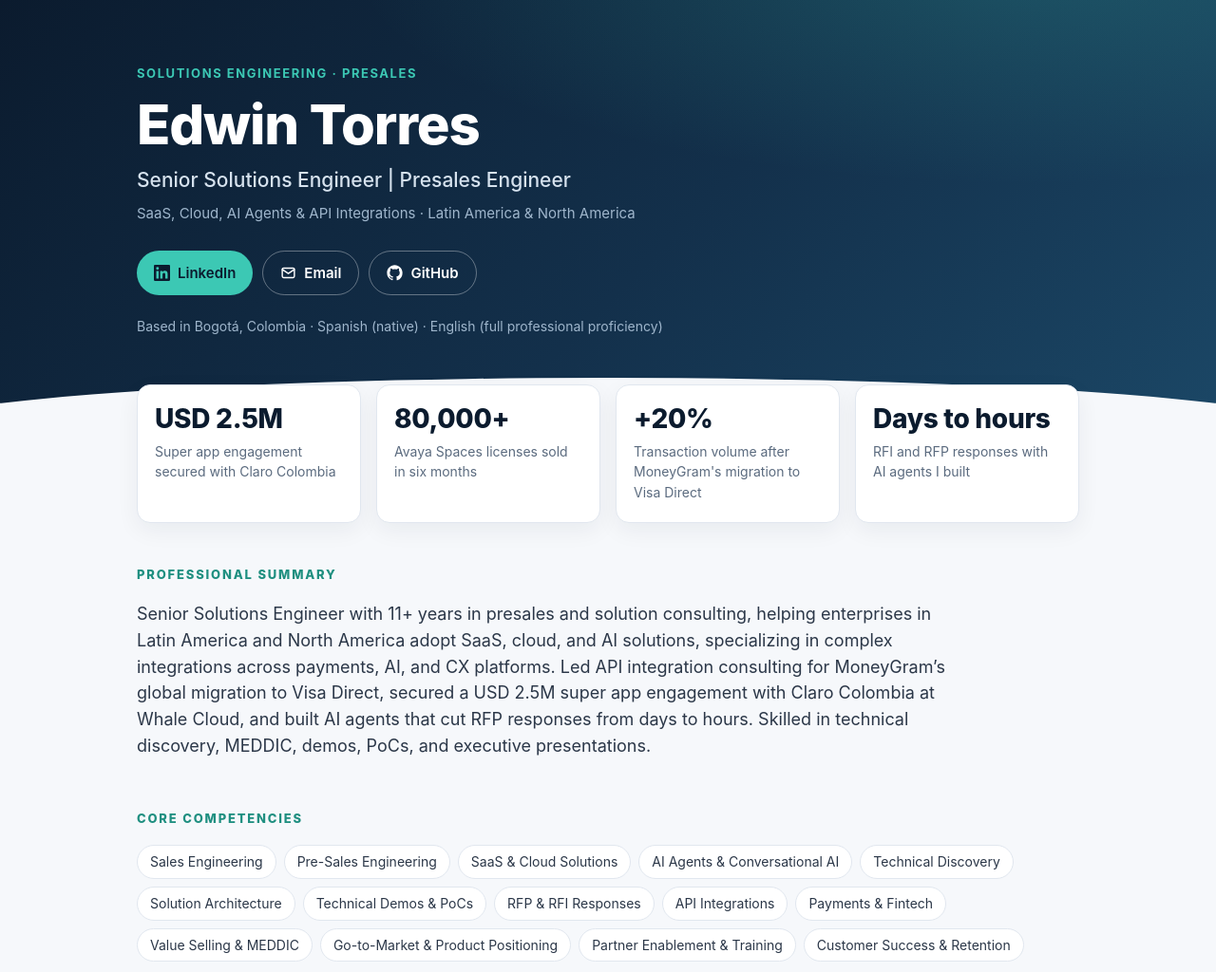
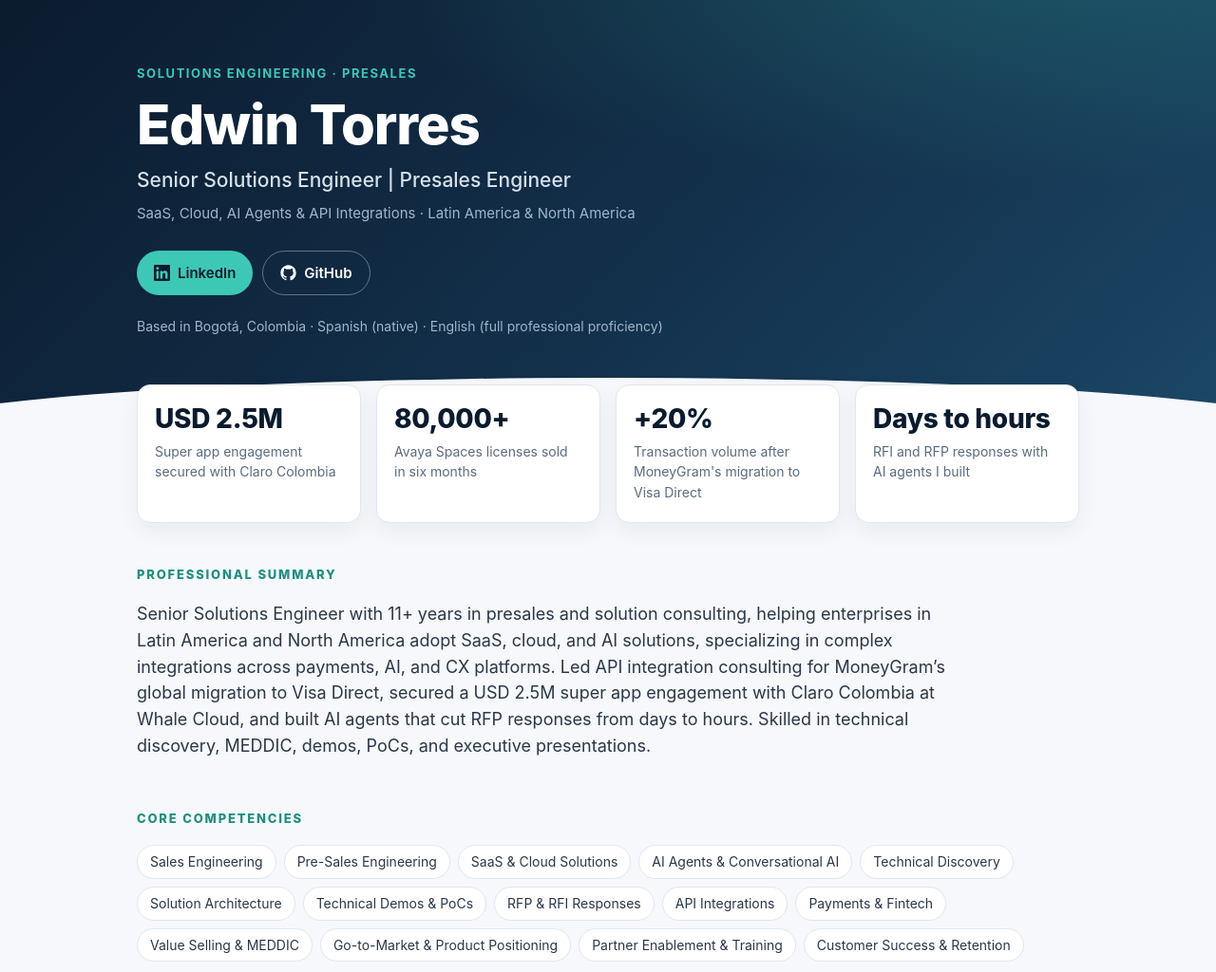
Before and after one commit to edwin-torres-gutierrez/edwin-torres-gutierrez.github.io, a plain HTML site: page index.html in a window 1280 px wide. Shown: the top 1024 px of the page at 95% size. Drawn offline with Linux system fonts and the light colour scheme.

Commit message:
Remove email from page
Co-Authored-By: Claude Opus 5.5 <noreply@anthropic.com>
Claude-Session: https://claude.ai/code/session_01PmZNgemv6KswYkJz1FW92w

```diff
--- a/index.html
+++ b/index.html
@@ -114,10 +114,6 @@
       <a class="btn primary" href="https://www.linkedin.com/in/edwin-torres-gutierrez" target="_blank" rel="noopener">
         <svg viewBox="0 0 24 24" fill="currentColor" aria-hidden="true"><path d="M20.45 20.45h-3.56v-5.57c0-1.33-.02-3.04-1.85-3.04-1.85 0-2.14 1.45-2.14 2.94v5.67H9.35V9h3.41v1.56h.05c.48-.9 1.64-1.85 3.37-1.85 3.6 0 4.27 2.37 4.27 5.46v6.28zM5.34 7.43a2.06 2.06 0 1 1 0-4.13 2.06 2.06 0 0 1 0 4.13zM7.12 20.45H3.56V9h3.56v11.45zM22.22 0H1.77C.79 0 0 .77 0 1.73v20.54C0 23.23.79 24 1.77 24h20.45c.98 0 1.78-.77 1.78-1.73V1.73C24 .77 23.2 0 22.22 0z"/></svg>
         LinkedIn
-      </a>
-      <a class="btn ghost" href="mailto:edwintorresguti@hotmail.com">
-        <svg viewBox="0 0 24 24" fill="none" stroke="currentColor" stroke-width="2" stroke-linecap="round" stroke-linejoin="round" aria-hidden="true"><rect x="3" y="5" width="18" height="14" rx="2"/><path d="m3 7 9 6 9-6"/></svg>
-        Email
       </a>
       <a class="btn ghost" href="https://github.com/edwin-torres-gutierrez" target="_blank" rel="noopener">
         <svg viewBox="0 0 24 24" fill="currentColor" aria-hidden="true"><path d="M12 .5C5.65.5.5 5.65.5 12a11.5 11.5 0 0 0 7.86 10.92c.58.1.79-.25.79-.56v-2c-3.2.7-3.87-1.37-3.87-1.37-.52-1.33-1.28-1.69-1.28-1.69-1.04-.71.08-.7.08-.7 1.15.08 1.76 1.19 1.76 1.19 1.03 1.76 2.69 1.25 3.35.96.1-.75.4-1.25.73-1.54-2.55-.29-5.24-1.28-5.24-5.68 0-1.25.45-2.28 1.19-3.08-.12-.29-.52-1.46.11-3.05 0 0 .97-.31 3.17 1.18a10.9 10.9 0 0 1 5.77 0c2.2-1.49 3.17-1.18 3.17-1.18.63 1.59.23 2.76.11 3.05.74.8 1.19 1.83 1.19 3.08 0 4.41-2.69 5.38-5.26 5.67.41.36.78 1.06.78 2.14v3.17c0 .31.21.67.8.56A11.5 11.5 0 0 0 23.5 12C23.5 5.65 18.35.5 12 .5z"/></svg>
@@ -267,7 +263,7 @@
 <footer>
   <div class="wrap">
     <span>Edwin Torres · Senior Solutions Engineer · Bogotá, Colombia</span>
-    <span><a href="https://www.linkedin.com/in/edwin-torres-gutierrez" target="_blank" rel="noopener">LinkedIn</a> · <a href="mailto:edwintorresguti@hotmail.com">edwintorresguti@hotmail.com</a></span>
+    <span><a href="https://www.linkedin.com/in/edwin-torres-gutierrez" target="_blank" rel="noopener">LinkedIn</a></span>
   </div>
 </footer>
 
```
